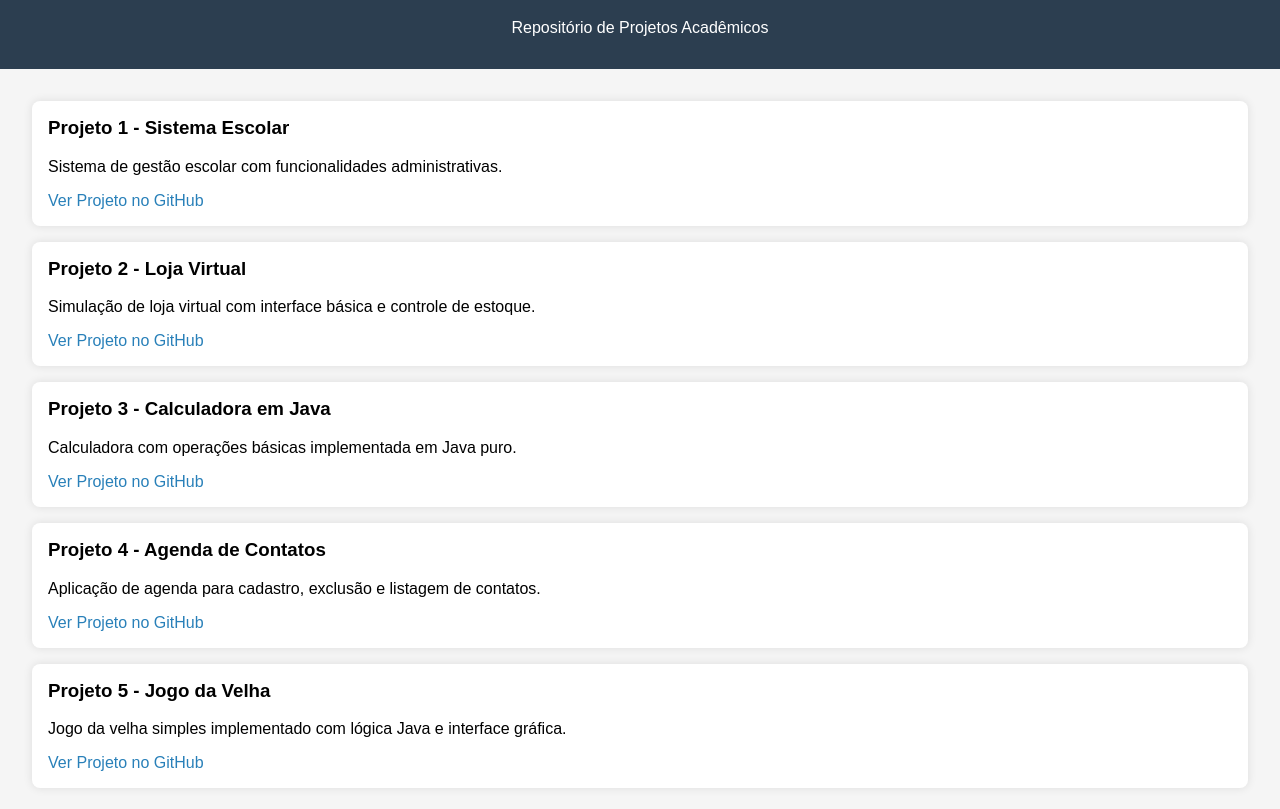
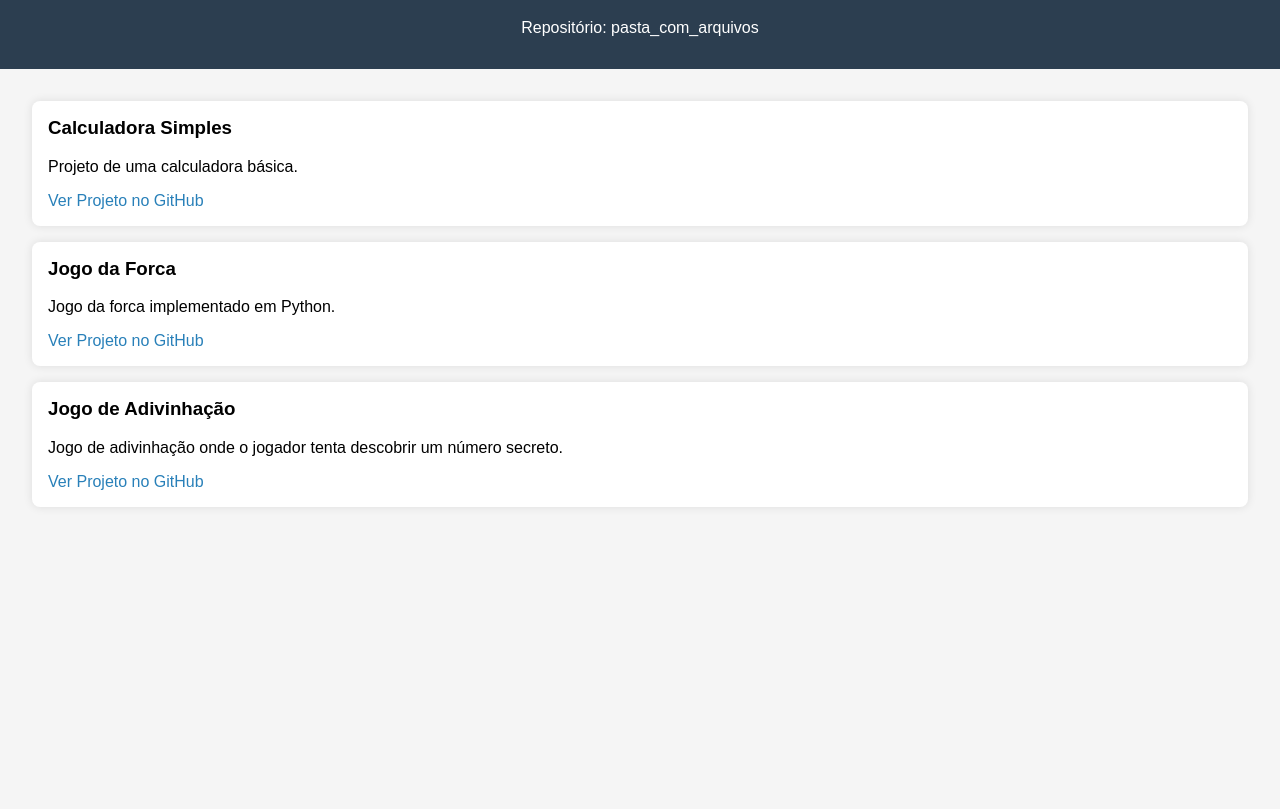
Before and after one commit to lucas-castro5/portifolio, a plain HTML site: page index.html in a window 1280 px wide. Shown: the part 77-886 px from the top of the page. After the commit the page ends 800 px from the top, so only its background shows below. Drawn offline with Linux system fonts and the light colour scheme.

Commit message:
Update index.html

```diff
--- a/index.html
+++ b/index.html
@@ -1,4 +1,3 @@
-
 <!DOCTYPE html>
 <html lang="pt-BR">
 <head>
@@ -43,39 +42,29 @@
 <body>
     <header>
         <h1>PortfolioHUB - Lucas Castro</h1>
-        <p>Repositório de Projetos Acadêmicos</p>
+        <p>Repositório: pasta_com_arquivos</p>
     </header>
     <main id="project-list">
         <!-- Projetos serão inseridos dinamicamente -->
     </main>
 
     <script>
-        // Lista de projetos do repositório "projetos_academicos"
+        // Lista de projetos existentes no repositório
         const projetos = [
             {
-                nome: "Projeto 1 - Sistema Escolar",
-                descricao: "Sistema de gestão escolar com funcionalidades administrativas.",
-                link: "https://github.com/lucas-castro5/projetos_academicos/tree/main/SistemaEscolar"
+                nome: "Calculadora Simples",
+                descricao: "Projeto de uma calculadora básica.",
+                link: "https://github.com/lucas-castro5/projetos_academicos/blob/main/pasta_com_arquivos/calculadora%20simples"
             },
             {
-                nome: "Projeto 2 - Loja Virtual",
-                descricao: "Simulação de loja virtual com interface básica e controle de estoque.",
-                link: "https://github.com/lucas-castro5/projetos_academicos/tree/main/LojaVirtual"
+                nome: "Jogo da Forca",
+                descricao: "Jogo da forca implementado em Python.",
+                link: "https://github.com/lucas-castro5/projetos_academicos/blob/main/pasta_com_arquivos/forca.py"
             },
             {
-                nome: "Projeto 3 - Calculadora em Java",
-                descricao: "Calculadora com operações básicas implementada em Java puro.",
-                link: "https://github.com/lucas-castro5/projetos_academicos/tree/main/CalculadoraJava"
-            },
-            {
-                nome: "Projeto 4 - Agenda de Contatos",
-                descricao: "Aplicação de agenda para cadastro, exclusão e listagem de contatos.",
-                link: "https://github.com/lucas-castro5/projetos_academicos/tree/main/AgendaContatos"
-            },
-            {
-                nome: "Projeto 5 - Jogo da Velha",
-                descricao: "Jogo da velha simples implementado com lógica Java e interface gráfica.",
-                link: "https://github.com/lucas-castro5/projetos_academicos/tree/main/JogoDaVelha"
+                nome: "Jogo de Adivinhação",
+                descricao: "Jogo de adivinhação onde o jogador tenta descobrir um número secreto.",
+                link: "https://github.com/lucas-castro5/projetos_academicos/blob/main/pasta_com_arquivos/jogo%20de%20adivinha%C3%A7%C3%A3o"
             }
         ];
 
```
